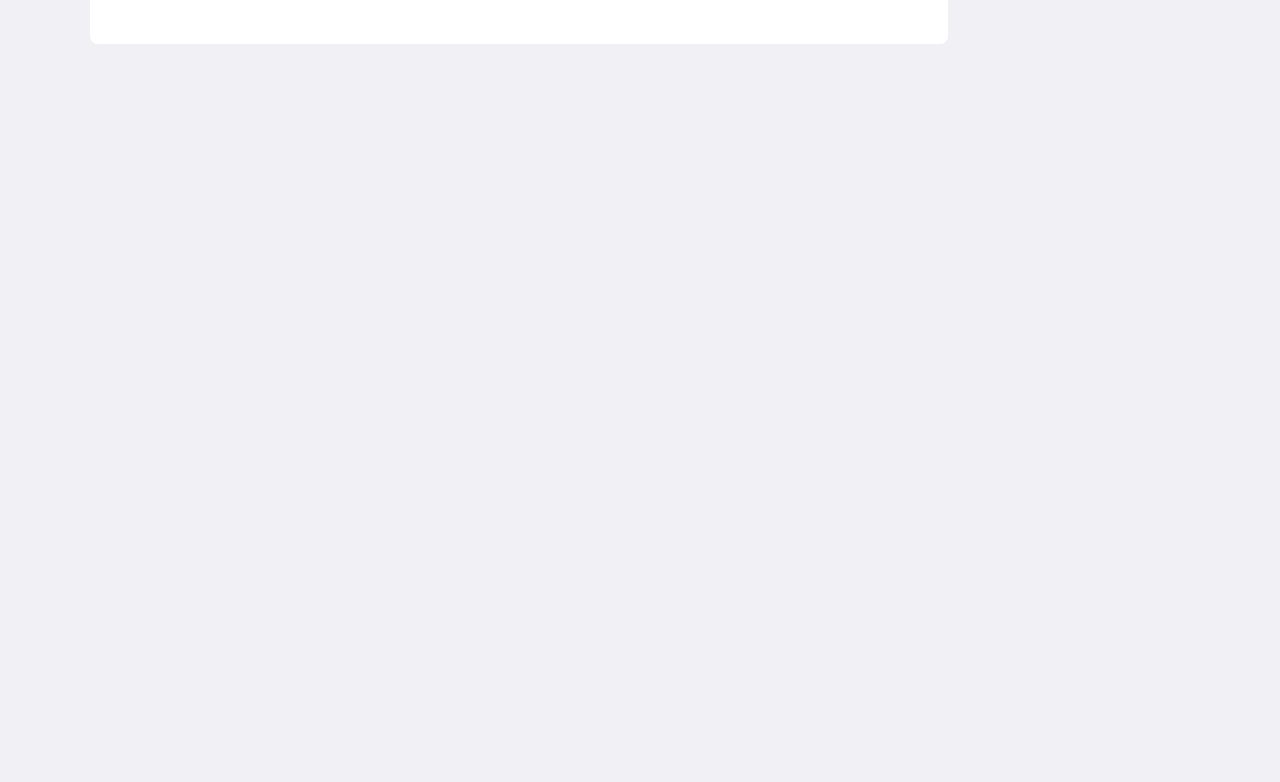
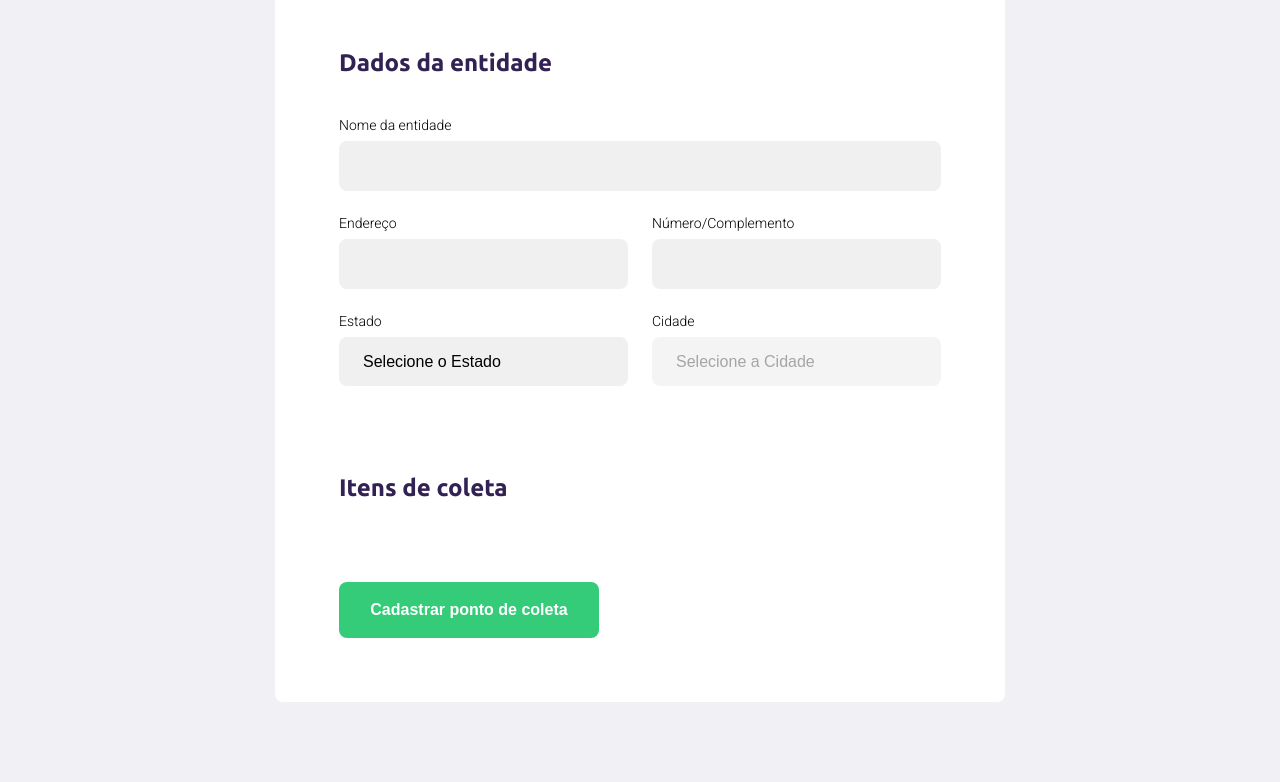
Before and after one commit to doug-honda/nlw-ecoleta, a plain HTML site: page create-point.html in a window 1280 px wide. Shown: the part 293-1075 px from the top of the page. Before the commit the page ends 800 px from the top, so only its background shows below. Drawn offline with Linux system fonts and the light colour scheme; no server answers.

Commit message:
implemented javascript functions for city and state selections when creating a new point

```diff
--- a/create-point.html
+++ b/create-point.html
@@ -29,8 +29,58 @@
 
         <h1>Cadastro do ponto de coleta</h1>
 
+        <fieldset>
+            <legend>
+                <h2>Dados da entidade</h2>
+            </legend>
+
+            <div class="field">
+                <label for="name">Nome da entidade</label>
+                <input type="text" name="name">
+            </div>
+
+            <div class="field-group">
+                <div class="field">
+                    <label for="address">Endereço</label>
+                    <input type="text" name="address">
+                </div>
+                <div class="field">
+                    <label for="address">Número/Complemento</label>
+                    <input type="text" name="address2">
+                </div>
+            </div>
+
+            <div class="field-group">
+
+                <div class="field">
+                    <label for="state">Estado</label>
+                    <select name="uf">
+                        <option value="">Selecione o Estado</option>
+                    </select>
+                    <input type="hidden" name="state">
+                </div>
+                <div class="field">
+                    <label for="address">Cidade</label>
+                    <select name="city" disabled>
+                        <option value="">Selecione a Cidade</option>
+                    </select>
+                </div>
+            </div>
+
+        </fieldset>
+
+        <fieldset>
+            <legend>
+                <h2>Itens de coleta</h2>
+            </legend>
+
+        </fieldset>
+
+        <button type="submit">Cadastrar ponto de coleta</button>
+
 
       </form>
     </div>
+    <script src="/scripts/create-point.js"></script>
   </body>
 </html>
--- /dev/null
+++ b/scripts/create-point.js
@@ -0,0 +1,43 @@
+function populateUFs() {
+    const ufSelect = document.querySelector("select[name=uf]")
+
+    fetch("https://servicodados.ibge.gov.br/api/v1/localidades/estados")
+    .then( res => res.json() )
+    .then( states => {
+
+        for(const state of states) {
+            ufSelect.innerHTML += `<option value="${state.id}">${state.nome}</option>`
+
+
+        }
+
+    })
+}
+
+populateUFs()
+
+function getCities(event) {
+    const citySelect = document.querySelector("select[name=city]")
+    const stateInput = document.querySelector("input[name=state]")
+    const ufValue = event.target.value
+    const indexOfSelectedState = event.target.selectedIndex
+    stateInput.value = event.target.options[indexOfSelectedState].text
+    const url = `https://servicodados.ibge.gov.br/api/v1/localidades/estados/${ufValue}/municipios`
+    fetch(url)
+    .then( res => res.json() )
+    .then( cities => {
+
+        for(const city of cities) {
+            citySelect.innerHTML += `<option value="${city.id}">${city.nome}</option>`
+
+
+        }
+
+        citySelect.disabled = false
+
+    })
+}
+
+document
+    .querySelector("select[name=uf]")
+    .addEventListener("change", getCities)
--- a/styles/create-point.css
+++ b/styles/create-point.css
@@ -27,9 +27,83 @@
 }
 
 form {
-    margin-top: 80px;
+    margin: 80px auto;
     background-color: white;
     padding: 64px;
     border-radius: 8px;
     max-width: 730px;
+
 }
+
+form h1 {
+    font-size: 36px;
+}
+
+form fieldset {
+    margin-top: 64px;
+    border: 0;
+}
+
+form legend {
+    margin-bottom: 40px;
+
+}
+
+form legend h2 {
+    font-size: 24px;
+
+}
+
+form .field {
+    flex: 1;
+    display: flex;
+    flex-direction: column;
+    margin-bottom: 24px;
+}
+
+form .field-group {
+    display: flex;
+
+}
+
+form input,
+form select {
+    background-color: #f0f0f0;
+    border: 0;
+    padding: 16px 24px;
+    font-size: 16px;
+    border-radius: 8px;
+}
+
+form select{
+    -webkit-appearance: none;
+    -moz-appearance: none;
+    appearance: none;
+}
+
+form label {
+    font-size: 14px;
+    margin-bottom: 8px;
+}
+
+form .field-group .field + .field {
+    margin-left: 24px;
+}
+
+form button{
+    width: 260px;
+    height: 56px;
+    background-color: var(--primary-color);
+    border-radius: 8px;
+    color: white;
+    font-weight: bold;
+    font-size: 16px;
+    border: 0;
+    margin-top: 40px;
+    transition: background-color 400ms;
+
+}
+
+form button:hover {
+    background-color: #2fb86e;
+}
--- a/styles/main.css
+++ b/styles/main.css
@@ -6,6 +6,7 @@
 * {
     margin: 0;
     padding: 0;
+    box-sizing: border-box;
 }
 
 html {
```
